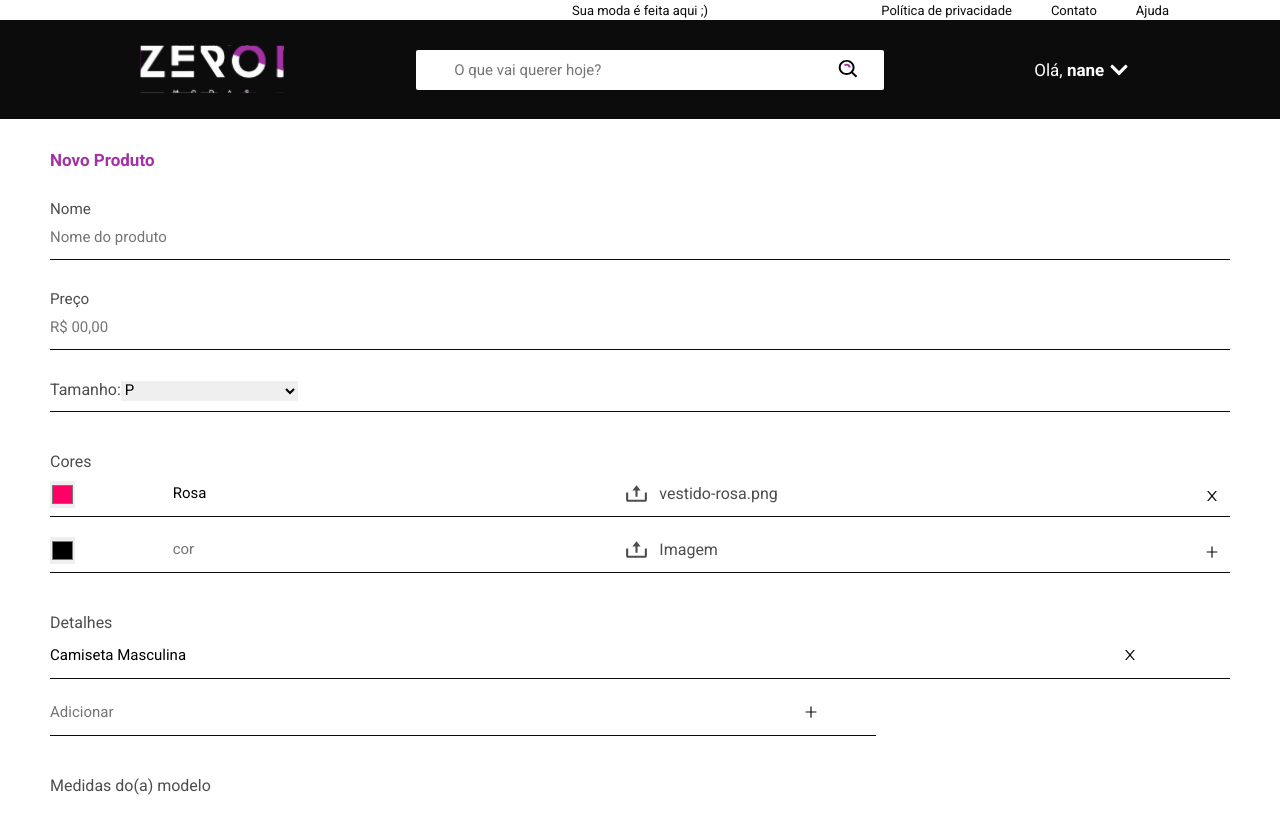
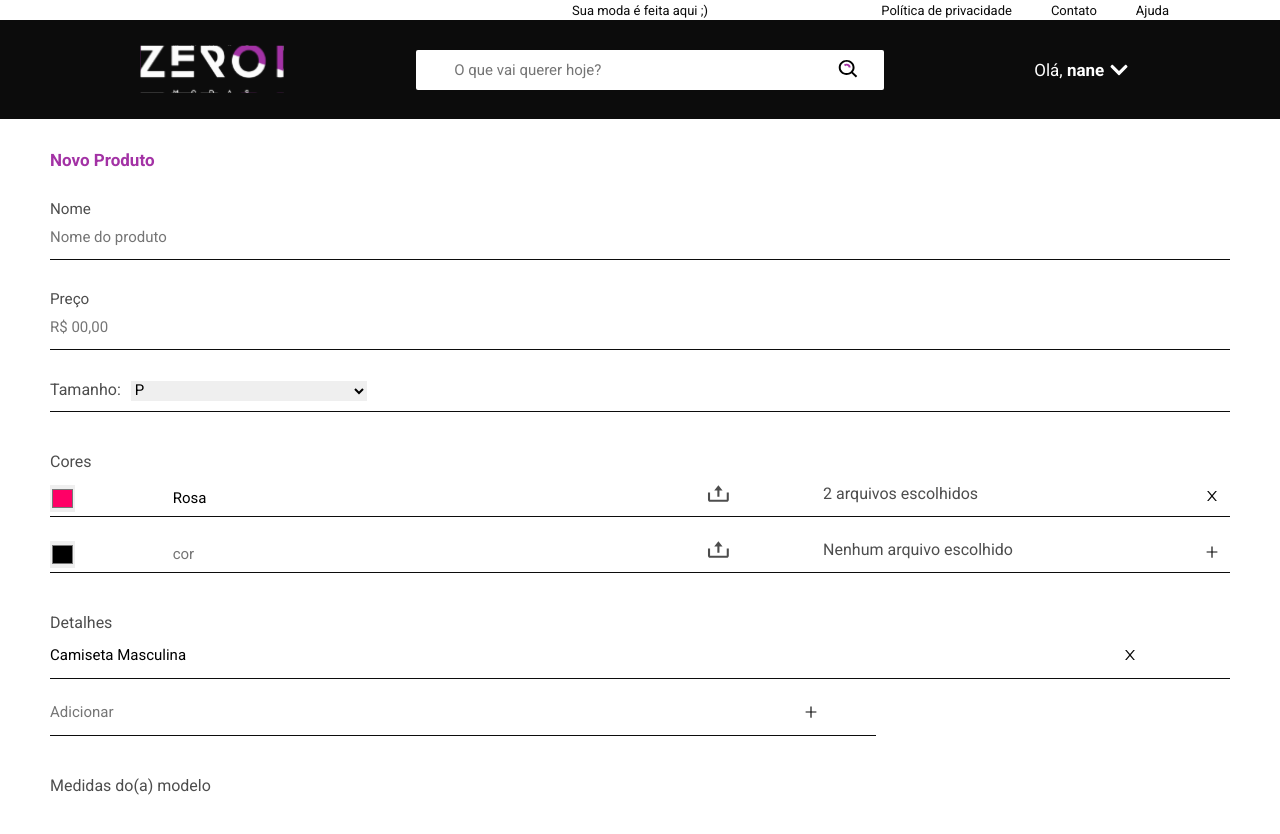
Before and after one commit to rayaneacacio/Zer01_Modas, a React (Vite) app: page /new in a window 1280 px wide. Shown: the top 834 px of the page. Built offline with nearby package versions, Linux system fonts and the light colour scheme; some icons are missing.

Commit message:
construindo as pages New e Edit, alteracao nos inputs

```diff
--- a/src/components/ChangeColor/index.jsx
+++ b/src/components/ChangeColor/index.jsx
@@ -5,7 +5,7 @@ import { Button } from "../Button";
 
 import { Container } from "./style";
 
-export function ChangeColor({ $newColor, color, nameColor, image, ...rest }) {
+export function ChangeColor({ $newColor, color, nameColor, images, ...rest }) {
   return (
     <Container>
       {
@@ -15,10 +15,17 @@ export function ChangeColor({ $newColor, color, nameColor, image, ...rest }) {
 
           <input type="text" placeholder="cor" />
 
-          <label htmlFor="input-image">
+          <label htmlFor="input-newImage">
             <BiUpload size={ 25 } />
-            Imagem
-            <input type="file" name="" id="input-image" />
+            {
+              images && images.length > 1 ?
+              `${ images.length } arquivos escolhidos`
+              : images && images.length == 1 ?
+              "1 arquivo escolhido"
+              :
+              "Nenhum arquivo escolhido"
+            }
+            <input type="file" name="" id="input-newImage" accept="image/*" multiple />
           </label>
 
           <Button icon={ <AiOutlinePlus /> } />
@@ -33,8 +40,8 @@ export function ChangeColor({ $newColor, color, nameColor, image, ...rest }) {
 
           <label htmlFor="input-image">
             <BiUpload size={ 25 } />
-            { image }
-            <input type="file" name="" id="input-image" readOnly />
+            { images.length > 1 ? `${ images.length } arquivos escolhidos` : "1 arquivo escolhido" }
+            <input type="file" name="" id="input-image" accept="image/*" multiple />
           </label>
 
           <Button icon={ <AiOutlineClose /> } />
--- a/src/components/ChangeColor/style.js
+++ b/src/components/ChangeColor/style.js
@@ -5,39 +5,34 @@ export const Container = styled.div`
   > div {
     display: flex;
     justify-content: space-between;
+    align-items: center;
     gap: 1rem;
 
     border-bottom: 1px solid ${({ theme }) => theme.COLORS.BLACK};
 
     label {
       font-size: 1.6rem;
-      width: 40%;
       padding-bottom: 1rem;
       display: flex;
       align-items: center;
       gap: 1rem;
-
-      white-space: nowrap;
-      overflow: hidden;
-      text-overflow: ellipsis;
     }
 
     > label, > label > svg {
       color: ${({ theme }) => theme.COLORS.GRAY_700};
+      width: 40%;
     }
   }
 
   > div > input {
     width: 30%;
-    padding-bottom: 1rem;
   }
 
   #input-color {
     width: 2.5rem;
-    padding: 0;
   }
 
-  #input-image {
+  #input-image, #input-newImage {
     display: none;
   }
 
--- a/src/components/EditCatalog/index.jsx
+++ b/src/components/EditCatalog/index.jsx
@@ -23,7 +23,7 @@ export function EditCatalog({ ...rest }) {
 
       <p>Cores</p>
       <div className="tags">
-        <ChangeColor color="#FF0066" nameColor="Rosa" image="vestido-rosa.png" />
+        <ChangeColor color="#FF0066" nameColor="Rosa" images={["vestido-rosa.png", "dafsgeg.png"]} />
         <ChangeColor $newColor />
       </div>
 
--- a/src/components/EditCatalog/style.js
+++ b/src/components/EditCatalog/style.js
@@ -18,7 +18,8 @@ export const Container = styled.div`
   }
 
   select {
-    width: 15%;
+    width: 20%;
+    margin-left: 1rem;
   }
 
   .tags {
@@ -39,7 +40,6 @@ export const Container = styled.div`
       font-size: 1.6rem;
       width: 100%;
       height: 4rem;
-      padding-bottom: 1rem;
       border-bottom: 1px solid ${({ theme }) => theme.COLORS.BLACK};
       margin-top: 1rem;
     }
--- a/src/styles/global.js
+++ b/src/styles/global.js
@@ -45,6 +45,7 @@ export default createGlobalStyle`
 
     outline: 0;
     resize: none;
+    touch-action: none;
 
     ::placeholder {
       color: ${({ theme }) => theme.COLORS.GRAY_500};
```
